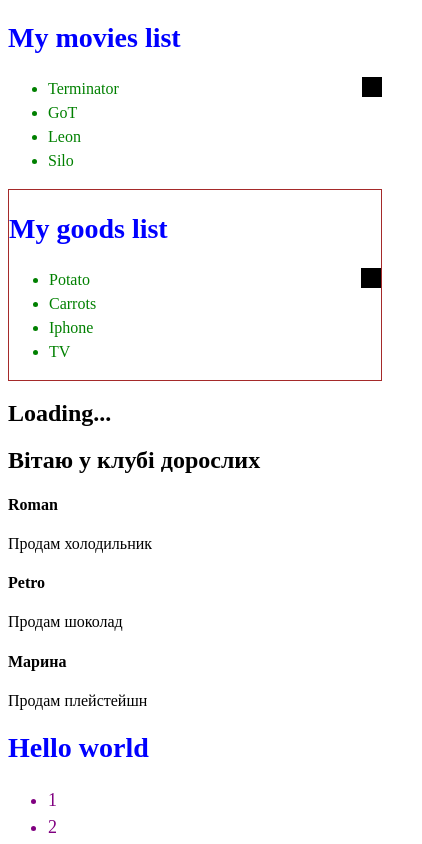
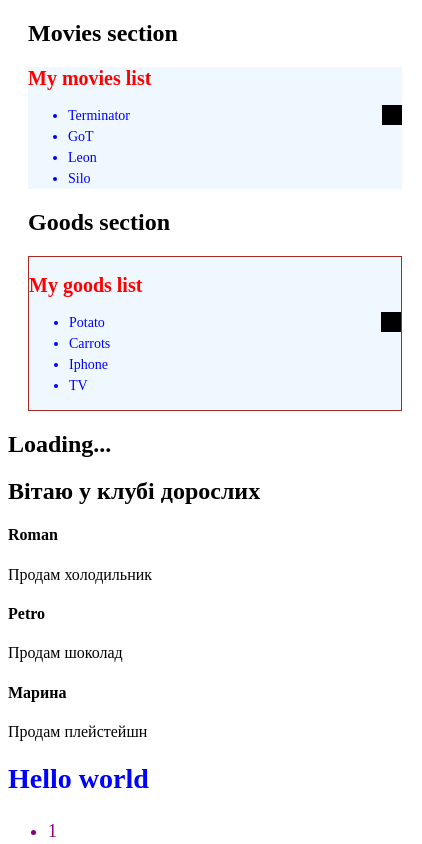
Before and after one commit to RomanSoltan/react-lections, a React (Vite) app in the folder module-1/lesson-2/: page / in a window 390 px wide. Shown: the top 844 px of the page, 422 px wide, since content can reach past the window. Built offline with nearby package versions, Linux system fonts and the light colour scheme.

Commit message:
props children

```diff
--- a/module-1/lesson-2/src/App.jsx
+++ b/module-1/lesson-2/src/App.jsx
@@ -3,6 +3,7 @@ import WelcomeSection from "./components/WelcomeSection/WelcomeSection";
 import { Footer } from "./components/Footer/Footer";
 import Message from "./components/Message/Message";
 import List from "./components/List/List";
+import Container from "./components/Container/Container";
 
 import goodsData from "./db/goodsData.json";
 
@@ -50,8 +51,13 @@ const App = () => {
 
   return (
     <div>
-      <List title="movies" data={filmsData} />
-      <List title="goods" data={goodsData} variant="bordered" />
+      <Container title="Movies section">
+        <List title="movies" data={filmsData} />
+      </Container>
+
+      <Container title="Goods section">
+        <List title="goods" data={goodsData} variant="bordered" />
+      </Container>
 
       {isOnline && <h2>Online</h2>}
       {isLoading && <h2>Loading...</h2>}
--- /dev/null
+++ b/module-1/lesson-2/src/components/Container/Container.jsx
@@ -0,0 +1,17 @@
+import css from "./Container.module.css";
+
+/** У будь-якого React-компонента є пропс children, в який
+ * потрапляє все, що знаходиться між відкриваючим і закриваючим
+ * тегом компонента. У нашому випадку List знаходиться всередині
+ * Container
+ */
+const Container = ({ children, title = "" }) => {
+  return (
+    <section className={css.container}>
+      {title && <h2>{title}</h2>}
+      {children}
+    </section>
+  );
+};
+
+export default Container;
--- /dev/null
+++ b/module-1/lesson-2/src/components/Container/Container.module.css
@@ -0,0 +1,6 @@
+.container {
+  max-width: 1280px;
+  padding: 0 20px;
+  width: 100%;
+  margin: 0 auto;
+}
--- a/module-1/lesson-2/src/components/List/List.jsx
+++ b/module-1/lesson-2/src/components/List/List.jsx
@@ -3,7 +3,7 @@ import clsx from "clsx";
 import css from "./List.module.css";
 
 const List = ({ data, title, variant = "" }) => {
-  console.log("css:", css);
+  // console.log("css:", css);
 
   return (
     <div
--- a/module-1/lesson-2/src/components/List/List.module.css
+++ b/module-1/lesson-2/src/components/List/List.module.css
@@ -1,4 +1,5 @@
 .listWrapper {
+  background-color: aliceblue;
 }
 
 .listWrapper.bordered {
@@ -27,6 +28,20 @@
   position: relative;
 }
 
+@media screen and (max-width: 991px) {
+  .listTitle {
+    color: red;
+    font-size: 20px;
+  }
+
+  .list {
+    color: blue;
+    font-size: 14px;
+    line-height: 1.5;
+    position: relative;
+  }
+}
+
 .list::after {
   content: "";
   display: block;
```
